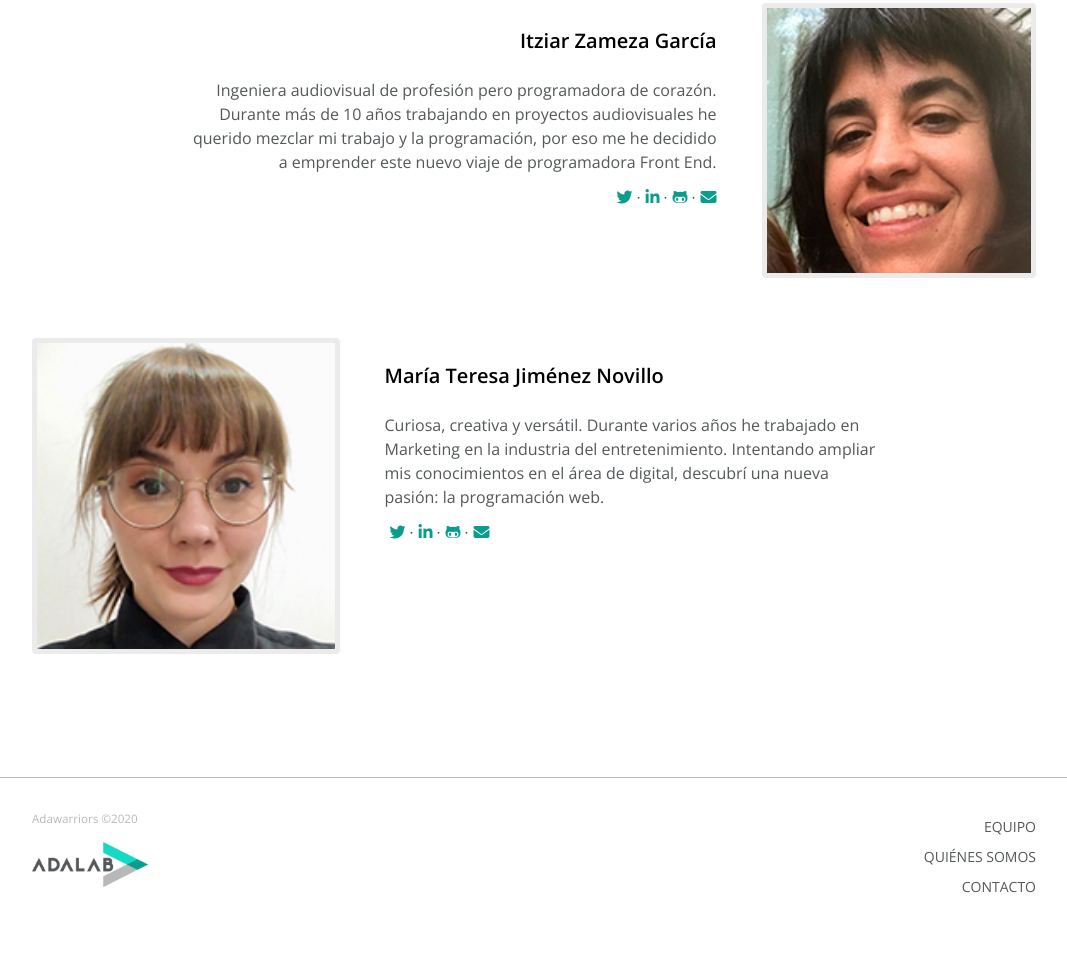
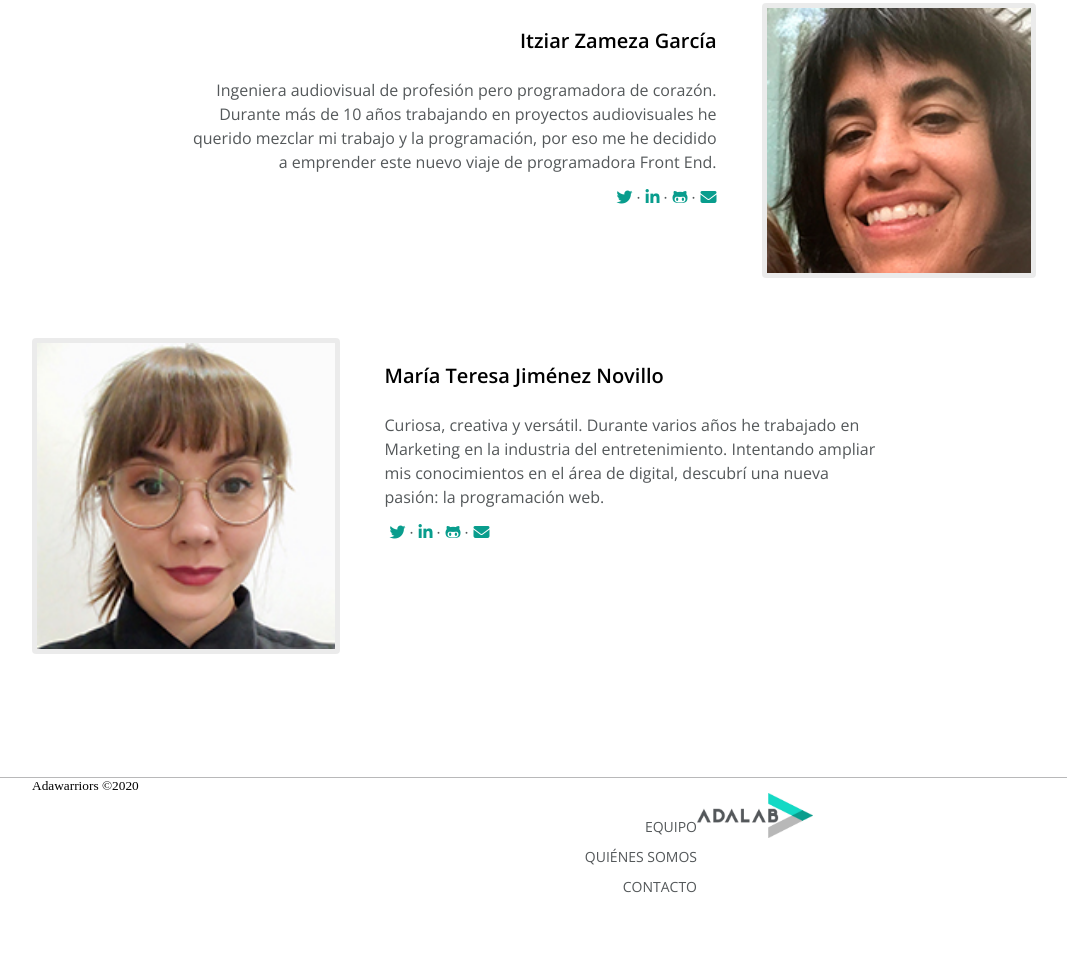
Before and after one commit to Adalab/project-promo-kmodulo-1-team-4, a plain HTML site: page index.html in a window 1280 px wide. Shown: the part 2209-3166 px from the top of the page, without its empty margins (106-1173 px from the left). Drawn offline with nearby package versions, Linux system fonts and the light colour scheme.

Commit message:
first commit itzi

```diff
--- a/index.html
+++ b/index.html
@@ -231,13 +231,8 @@
   </main>
   <footer class="footerbox">
     <div class="copy-logo-box">
-      <div class="copy-name">
-        <small>Adawarriors &#169;2020</small>
-      </div>
-      <div class="logo">
-        <img src="./img/logo-adalab.jpg.jpg" alt="logo-adalab">
-      </div>
-    </div>
+
+      <small>Adawarriors &#169;2020</small>
     </div>
     <nav class="footer-menu">
       <ul class="footer">
@@ -246,6 +241,12 @@
         <li class="item3"><a href="contact.html">CONTACTO</a></li>
       </ul>
     </nav>
+    <div class="logo">
+      <img src="./img/logo-adalab.jpg.jpg" alt="logo-adalab">
+    </div>
+
+    </div>
+
 
   </footer>
 </body>
```
